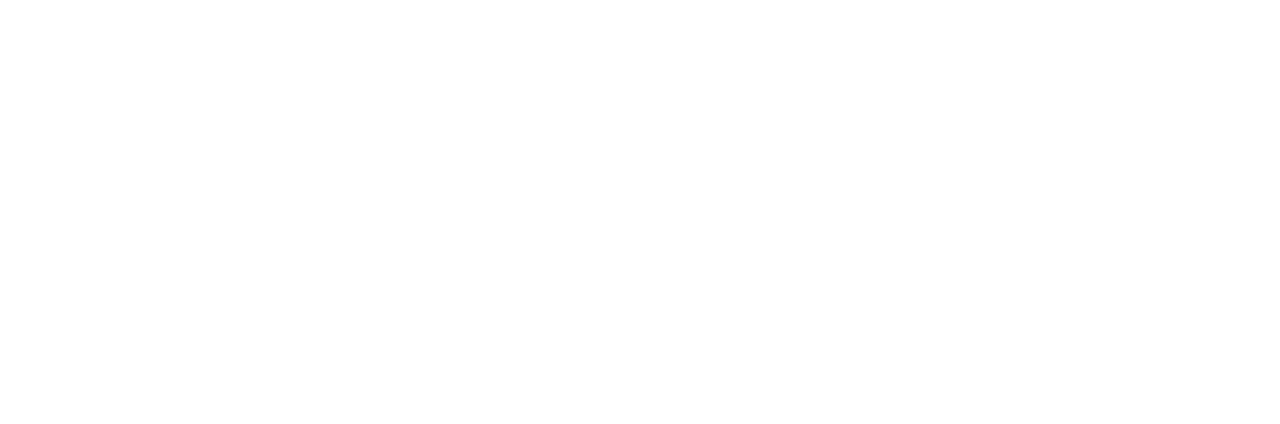
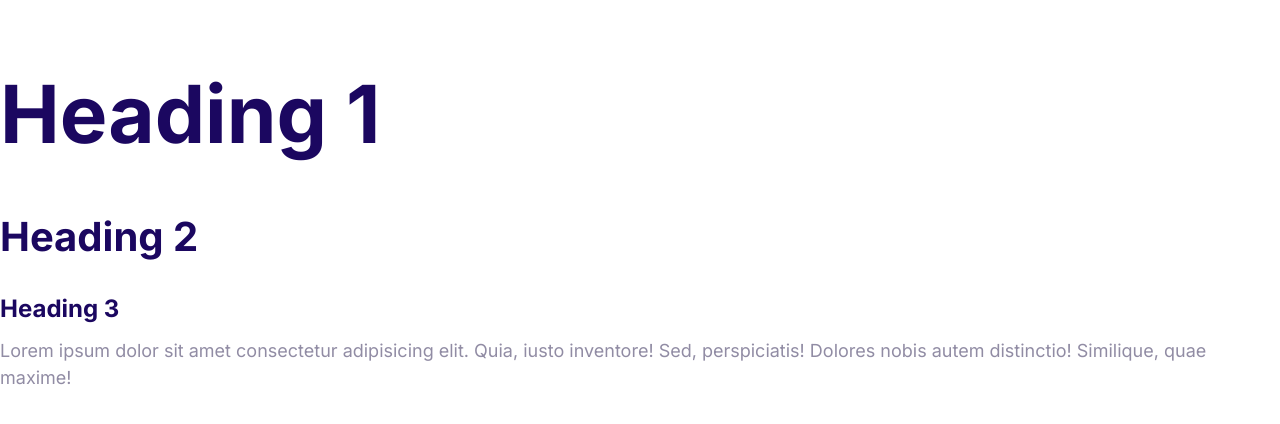
Before and after one commit to DungGramer/moshify, a plain HTML site: page index.html in a window 1280 px wide. Drawn offline with Linux system fonts and the light colour scheme.

Commit message:
Define the styles for the fonts.

```diff
--- a/css/styles.css
+++ b/css/styles.css
@@ -5,3 +5,54 @@
   --color-heading: #1b0760;
   --color-body: #918ca4;
 }
+
+html {
+  font-size: 62.5%;
+}
+
+body {
+  font-family: Inter, Arial, Helvetica, sans-serif;
+  font-size: 2.4rem;
+  line-height: 1.5;
+  color: var(--color-body);
+}
+h1,
+h2,
+h3 {
+  color: var(--color-heading);
+  margin-bottom: 1rem;
+}
+
+h1 {
+  font-size: 7rem;
+}
+
+h2 {
+  font-size: 4rem;
+}
+
+h3 {
+  font-size: 3rem;
+}
+
+p {
+  margin-top: 0;
+}
+
+@media screen and (min-width: 1024px) {
+  body {
+    font-size: 1.8rem;
+  }
+
+  h1 {
+    font-size: 8rem;
+  }
+
+  h2 {
+    font-size: 4rem;
+  }
+
+  h3 {
+    font-size: 2.4rem;
+  }
+}
--- a/index.html
+++ b/index.html
@@ -4,8 +4,22 @@
     <meta charset="UTF-8" />
     <meta name="viewport" content="width=device-width, initial-scale=1.0" />
     <title>Document</title>
+    <link rel="preconnect" href="https://fonts.gstatic.com" />
+    <link
+      href="https://fonts.googleapis.com/css2?family=Inter:wght@400;700&display=swap"
+      rel="stylesheet"
+    />
     <link rel="stylesheet" href="css/normalize.css" />
     <link rel="stylesheet" href="css/styles.css" />
   </head>
-  <body></body>
+  <body>
+    <h1>Heading 1</h1>
+    <h2>Heading 2</h2>
+    <h3>Heading 3</h3>
+    <p>
+      Lorem ipsum dolor sit amet consectetur adipisicing elit. Quia, iusto
+      inventore! Sed, perspiciatis! Dolores nobis autem distinctio! Similique,
+      quae maxime!
+    </p>
+  </body>
 </html>
```
